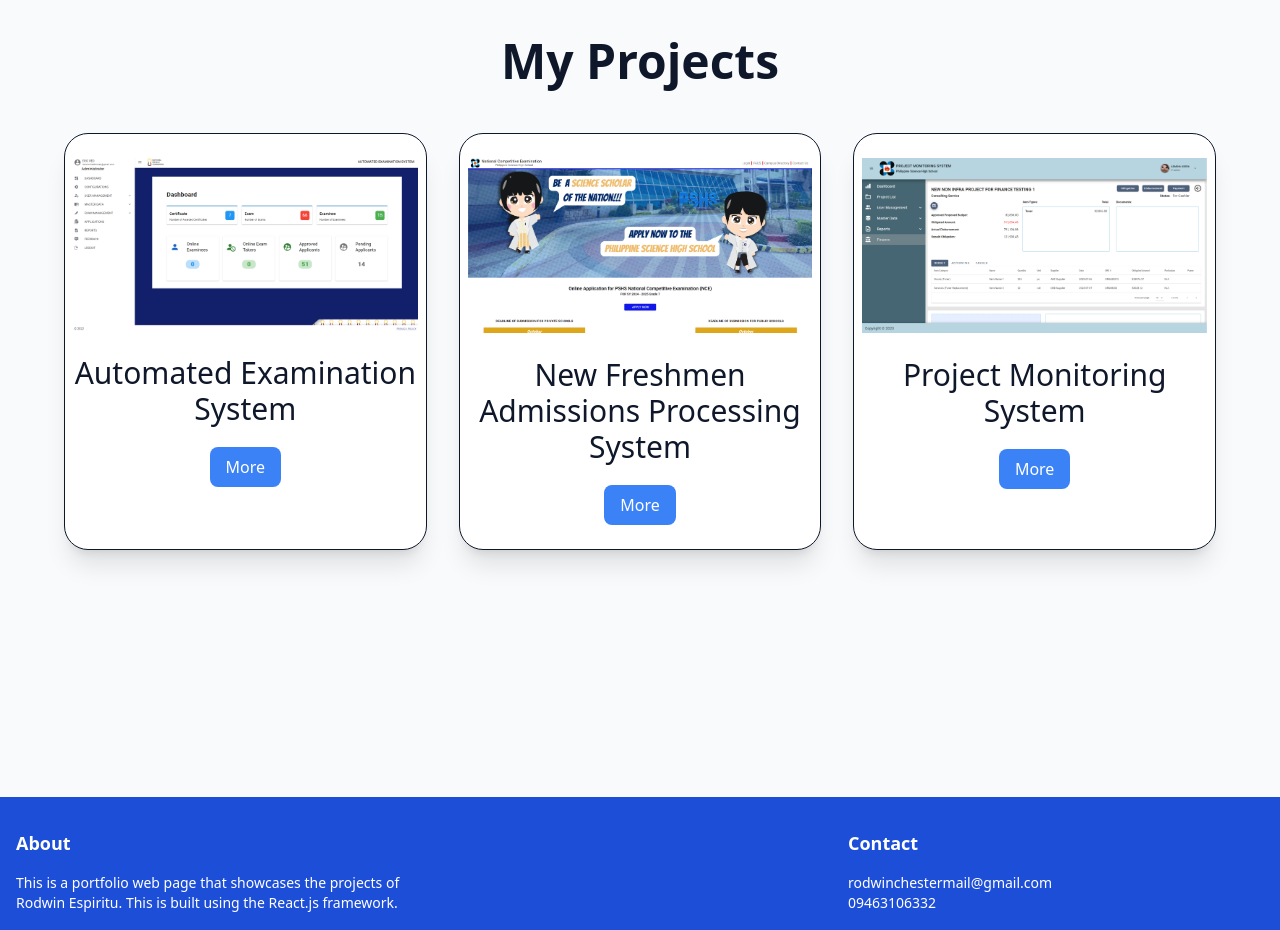
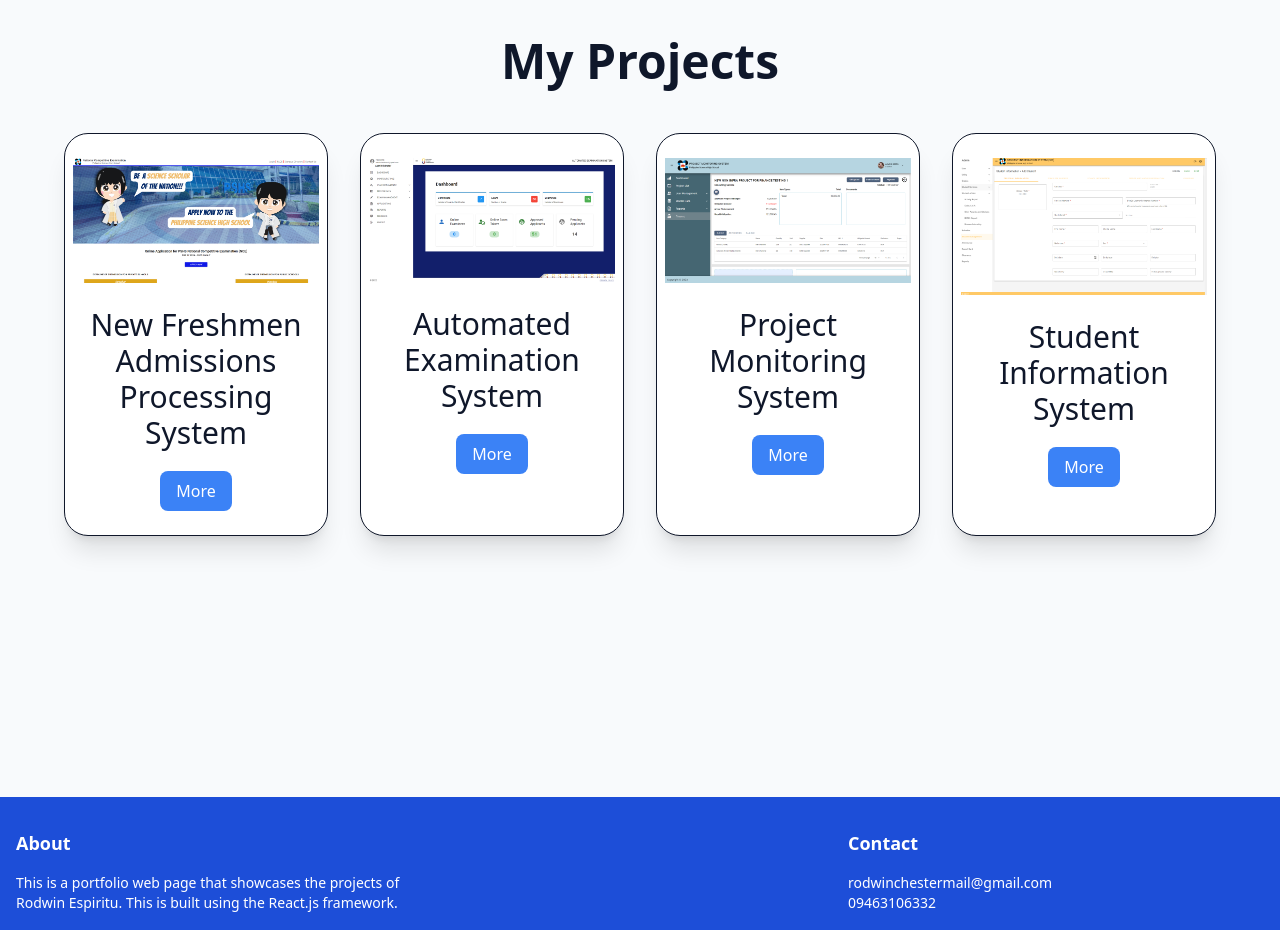
Before and after one commit to rodche-web/rodwin-portfolio, a React (Create React App) app: page / in a window 1280 px wide. Shown: the part 1660-2590 px from the top of the page. Built offline with nearby package versions, Linux system fonts and the light colour scheme.

Commit message:
fix: project added

```diff
--- a/src/components/Projects.jsx
+++ b/src/components/Projects.jsx
@@ -2,15 +2,12 @@ import {useState} from 'react'
 import aes from '../assets/images/aes-dashboard.png'
 import nfaps from '../assets/images/pshs-nfaps.png'
 import erp from '../assets/images/pshs-erp.png'
+import sis from '../assets/images/pshs-sis.png'
+import rgb from '../assets/images/rodwin-game-blog.png'
 import ProjectItem from './ProjectItem'
 import ModalCard from "./ModalCard";
 
 const projectsList = [
-    {
-        imgUrl: aes,
-        title: 'Automated Examination System',
-        description: 'An online platform used by National Privacy Commission for examination and certification during the time of COVID-19.'
-    },
     {
         imgUrl: nfaps,
         title: 'New Freshmen Admissions Processing System',
@@ -18,10 +15,26 @@ const projectsList = [
         url: 'https://nce.pshs.edu.ph/'
     },
     {
+        imgUrl: aes,
+        title: 'Automated Examination System',
+        description: 'An online platform used by National Privacy Commission for examination and certification during the time of COVID-19.'
+    },
+    {
         imgUrl: erp,
         title: 'Project Monitoring System',
         description: 'A enterprise resource planning web application that enables management of projects and tracking of budget and expenditures.'
-    }
+    },
+    {
+        imgUrl: sis,
+        title: 'Student Information System',
+        description: 'A centralized system used by Philippine Science High School to store, monitor, and analyze student records effectively. It also allows its users to export a PDF copy of a student\'s report card.'
+    },
+    // {
+    //     imgUrl: rgb,
+    //     title: 'Rodwin\'s Game Blog',
+    //     description: 'A personal project. A mock gaming blog I made back when I was still learning how to code a few years ago. Made using React and Next.js.',
+    //     url: 'https://rodche-gaming-blog.netlify.app/'
+    // },
 ]
 
 const Projects = () => {
@@ -34,7 +47,7 @@ const Projects = () => {
     return (
         <section id="projects" className="p-5 my-12 scroll-mt-20 widescreen:section-min-height tallscreen:section-min-height">
             <h2 className="text-4xl font-bold text-center sm:text-5xl mb-6 text-slate-900 dark:text-white">My Projects</h2>
-            <ul className="list-none mx-auto my-12 grid grid-cols-1 sm:grid-cols-3 gap-8 max-w-6xl place-items-center">
+            <ul className="list-none mx-auto my-12 grid grid-cols-1 sm:grid-cols-4 gap-8 max-w-6xl place-items-center">
                 {projectsList.map((item, idx) => <ProjectItem key={idx} data={item} openModal={() => openModal(idx)} />)}
             </ul>
             <ModalCard isOpen={modalData && Object.keys(modalData).length} onClose={() => setModalData({})} data={modalData} />
```
Also changed, not shown: src/assets/images/pshs-sis.png (added), src/assets/images/rodwin-game-blog.png (added).
